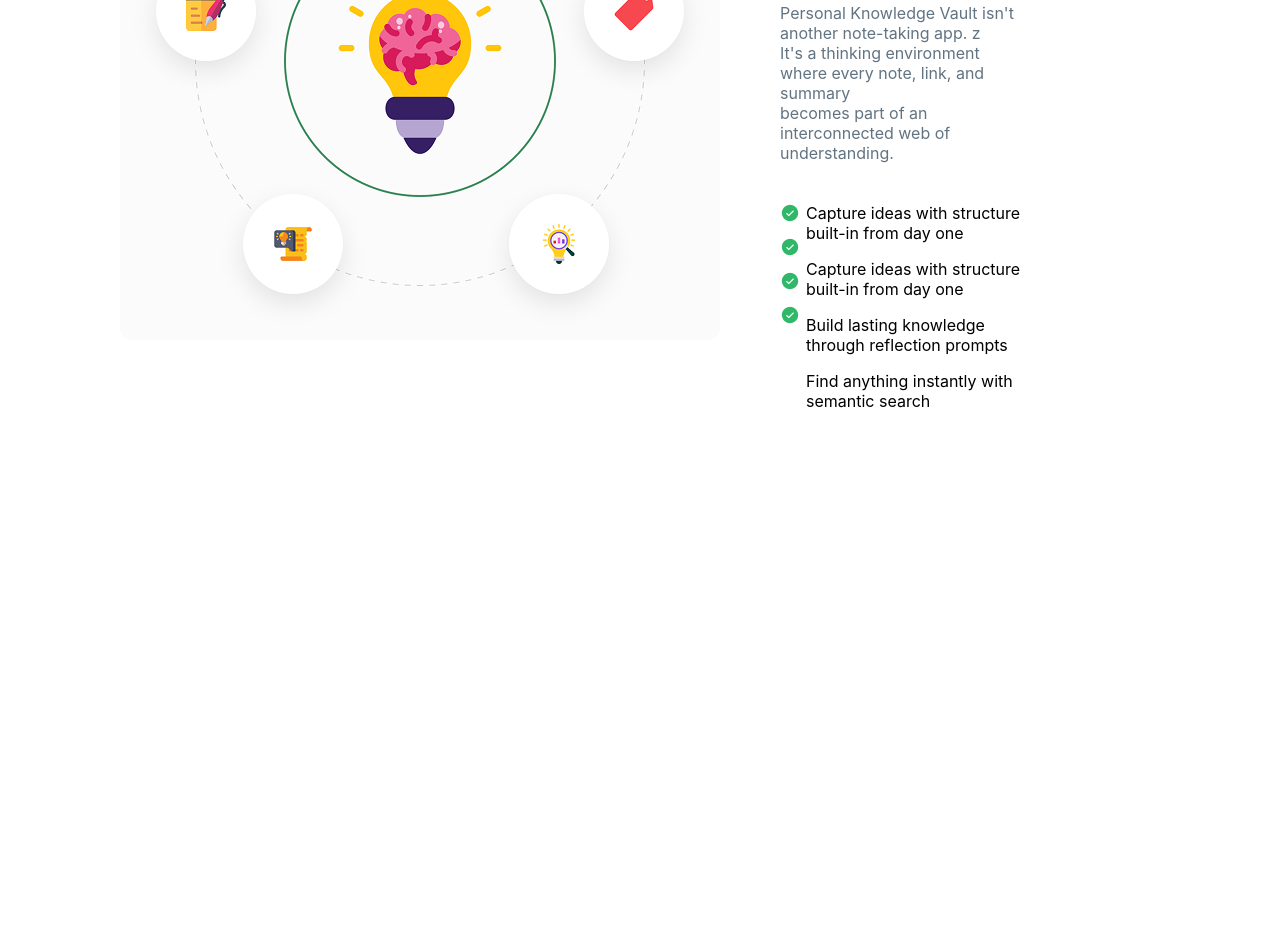
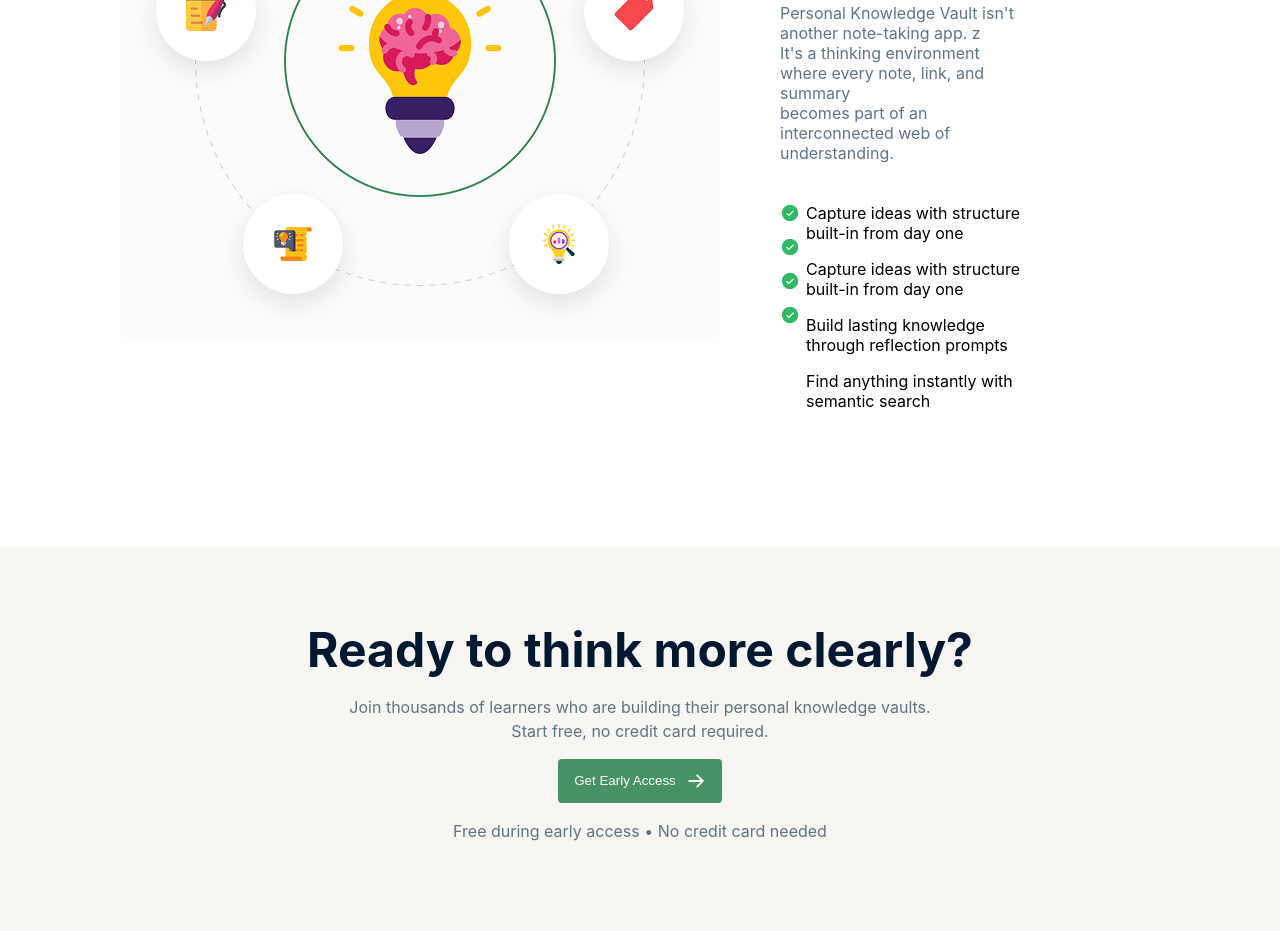
Before and after one commit to ShihabRafi1205/B13-A01-Knowledge-Vault, a plain HTML site: page index.html in a window 1280 px wide. Shown: the part 1713-2644 px from the top of the page. Before the commit the page ends 2260 px from the top, so only its background shows below. Drawn offline with Linux system fonts and the light colour scheme.

Commit message:
added challanging part of my first website

```diff
--- a/index.html
+++ b/index.html
@@ -37,7 +37,7 @@
                     <p>help you think clearly, connect ideas, and turn learning into long-term knowledge.</p>
                 </div>
                 <div class="banner-button">
-                    <div><button class="btn">Start Building Your Vault</button></div>
+                    <div><button class="btn">Start Building Your Vault<img src="./assets/ArrowRight.png" alt=""></button></div>
                     <div><button class="btn ">See How It Works</button></div>
                 </div>
 
@@ -121,6 +121,19 @@
         </div>
     </section>
 
+    <section id="challenge">
+        <div class="challenge-container">
+            <div>
+                <h2>Ready to think more clearly?</h2>
+                <p>Join thousands of learners who are building their personal knowledge vaults.<br>Start free, no credit
+                    card required.</p>
+            </div>
+            <div><button class="btn">Get Early Access<img src="./assets/ArrowRight.png" alt=""></button></div>
+            <p class="p-under">Free during early access • No credit card needed</p>
+        </div>
+
+    </section>
+
 
 </body>
 
--- a/style.css
+++ b/style.css
@@ -19,6 +19,9 @@
     color: white;
     border: none;
     border-radius: 4px;
+    display: inline-flex;
+    align-items: center;
+    gap: 10px;
 }
 
 .btn:hover {
@@ -26,7 +29,7 @@
 }
 
 
-header-section {
+.header-section {
     width: 95%;
     max-width: 1600px;
 }
@@ -288,3 +291,41 @@
 .flex img {
     margin-bottom: 10px;
 }
+
+#challenge {
+    max-width: 1600px;
+}
+
+#challenge .challenge-container {
+    max-width: 1360px;
+    height: 384px;
+    background-color: #F7F6F2;
+    margin: 0 auto;
+    display: flex;
+    flex-direction: column;
+    align-items: center;
+    justify-content: center;
+}
+
+.challenge-container h2 {
+    font-size: 48px;
+    text-align: center;
+    margin-bottom: 16px;
+    color: #001931;
+}
+
+.challenge-container p {
+    font-size: 16px;
+    line-height: 24px;
+    color: #627382;
+    margin-bottom: 16px;
+    text-align: center;
+}
+
+.challenge-container button {
+    margin-bottom: 16px;
+}
+
+/* .challenge-container .p-under {
+    line-height: 20px;
+} */
```
